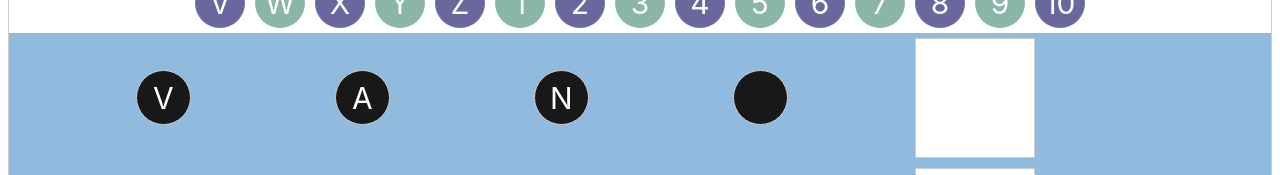
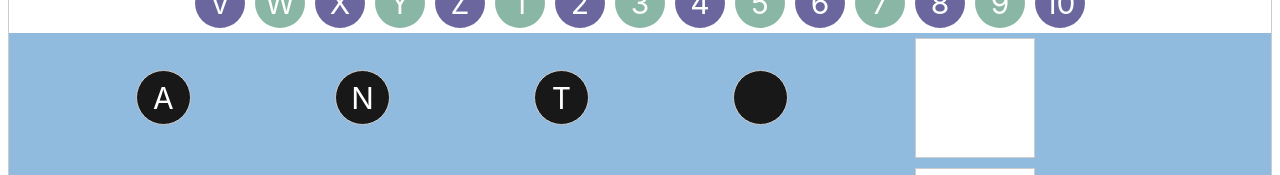
Before and after one commit to jevenmarfil/myreader, a Vue app: page /level3 in a window 1280 px wide. Shown: the part 284-459 px from the top of the page. Built offline with nearby package versions, Linux system fonts and the light colour scheme.

Commit message:
add timeout for check modal

```diff
--- a/src/views/Level1View.vue
+++ b/src/views/Level1View.vue
@@ -60,7 +60,7 @@
       <div class="modal">
         <div class="checkmark">&#10004;</div>
         <p>You are correct.</p>
-        <button @click="closeModal">Close</button>
+        <!-- <button @click="closeModal">Close</button> -->
       </div>
     </div>
   </div>
@@ -219,6 +219,10 @@ const dropLetter = async (letter: any, rowIndex: number, colIndex: number) => {
     selectedLetter.value.text = null
     isCorrect.value = true
     await playAudio(letter)
+
+    setTimeout(() => {
+      isCorrect.value = false
+      }, 1 * 1000); // Convert seconds to milliseconds
   }
 }
 
--- a/src/views/Level2View.vue
+++ b/src/views/Level2View.vue
@@ -60,7 +60,7 @@
       <div class="modal">
         <div class="checkmark">&#10004;</div>
         <p>You are correct.</p>
-        <button @click="closeModal">Close</button>
+        <!-- <button @click="closeModal">Close</button> -->
       </div>
     </div>
   </div>
@@ -219,6 +219,10 @@ const dropLetter = async (letter: any, rowIndex: number, colIndex: number) => {
     selectedLetter.value.text = null
     isCorrect.value = true
     await playAudio(letter)
+
+    setTimeout(() => {
+      isCorrect.value = false
+      }, 1 * 1000); // Convert seconds to milliseconds
   }
 }
 
--- a/src/views/Level3View.vue
+++ b/src/views/Level3View.vue
@@ -69,7 +69,7 @@
       <div class="modal">
         <div class="checkmark">&#10004;</div>
         <p>You are correct.</p>
-        <button @click="closeModal">Close</button>
+        <!-- <button @click="closeModal">Close</button> -->
       </div>
     </div>
   </div>
@@ -236,6 +236,10 @@ const dropLetter = async (letter: any, rowIndex: number, colIndex: number) => {
     selectedLetter.value.text = null
     isCorrect.value = true
     await playAudio(letter)
+
+    setTimeout(() => {
+      isCorrect.value = false
+      }, 1 * 1000); // Convert seconds to milliseconds
   }
 }
 
@@ -253,7 +257,7 @@ const playAudio = async (audioId: string) => {
 }
 const generateGrid = () => {
   // Shuffle the letters array randomly
-  shuffleArray(wordList.value)
+  // shuffleArray(wordList.value)
 
   // Initialize the grid
   for (let i = 0; i < wordList.value.length; i++) {
```
